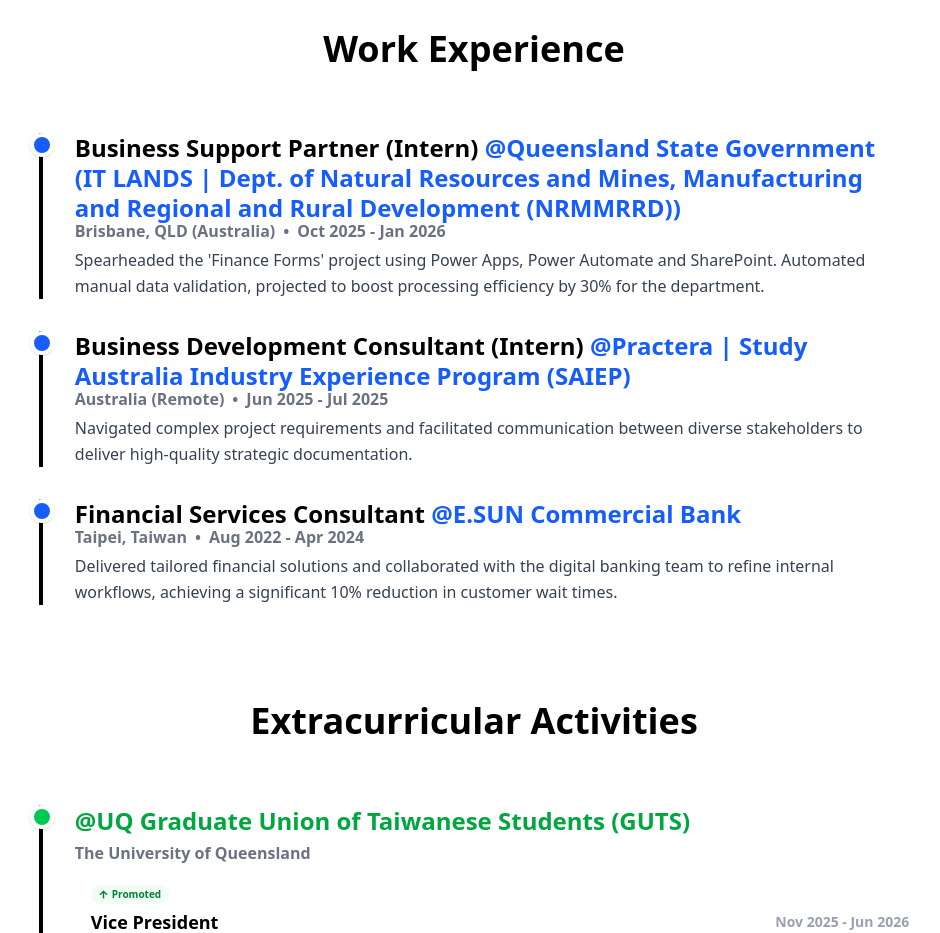
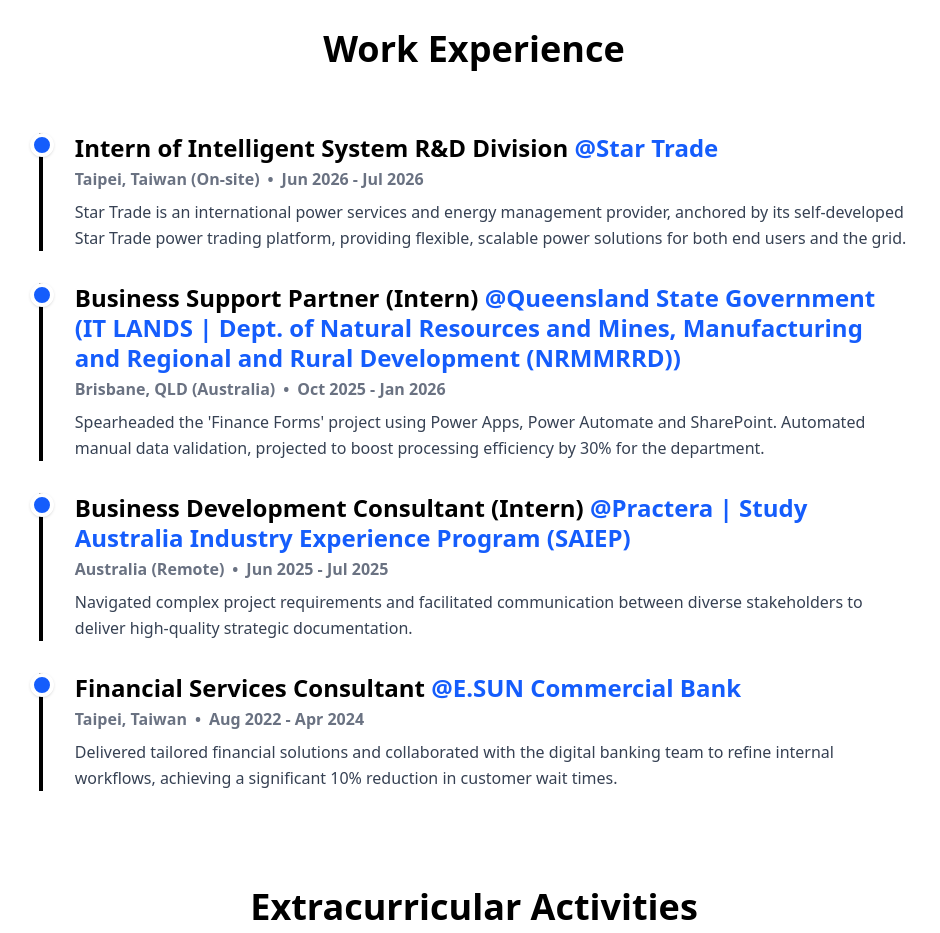
Before and after one commit to stevensu04/stevensu-resume, a Next.js app: page /about in a window 1280 px wide. Shown: the part 1700-2633 px from the top of the page, without its empty margins (166-1106 px from the left). Built offline with nearby package versions, Linux system fonts and the light colour scheme.

Commit message:
feat: add Star Trade Intelligent System R&D internship to work experience

```diff
--- a/src/app/about/page.tsx
+++ b/src/app/about/page.tsx
@@ -95,6 +95,15 @@
         <section id="experience" className="w-full mb-24 scroll-mt-32">
             <h2 className="font-bold text-4xl mb-16 w-full text-center">Work Experience</h2>
             <div className="max-w-[85%] mx-auto">
+                {/* 💡 Latest: Intelligent System R&D Internship at Star Trade */}
+                <ExperienceItem
+                    title="Intern of Intelligent System R&D Division"
+                    company="Star Trade"
+                    location="Taipei, Taiwan (On-site)"
+                    time="Jun 2026 - Jul 2026"
+                    work="Star Trade is an international power services and energy management provider, anchored by its self-developed Star Trade power trading platform, providing flexible, scalable power solutions for both end users and the grid."
+                />
+
                 <ExperienceItem
                     title="Business Support Partner (Intern)"
                     company="Queensland State Government (IT LANDS | Dept. of Natural Resources and Mines, Manufacturing and Regional and Rural Development (NRMMRRD))"
@@ -102,6 +111,7 @@
                     time="Oct 2025 - Jan 2026"
                     work="Spearheaded the 'Finance Forms' project using Power Apps, Power Automate and SharePoint. Automated manual data validation, projected to boost processing efficiency by 30% for the department."
                 />
+
                 <ExperienceItem
                     title="Business Development Consultant (Intern)"
                     company="Practera | Study Australia Industry Experience Program (SAIEP)"
@@ -109,6 +119,7 @@
                     time="Jun 2025 - Jul 2025"
                     work="Navigated complex project requirements and facilitated communication between diverse stakeholders to deliver high-quality strategic documentation."
                 />
+
                 <ExperienceItem
                     title="Financial Services Consultant"
                     company="E.SUN Commercial Bank"
@@ -195,13 +206,15 @@
     return (
         <div className="my-8 first:mt-0 last:mb-0 border-l-4 border-black pl-8 relative">
             <div className="absolute -left-[13px] top-0 w-6 h-6 bg-blue-600 rounded-full border-4 border-white shadow-sm" />
-            <h3 className="font-bold text-2xl mb-0 leading-tight">{title} <span className="text-blue-600">@{company}</span></h3>
-            <div className="flex flex-wrap items-center gap-x-2 font-semibold text-gray-500 mb-2 text-sm md:text-base leading-none">
+            <h3 className="font-bold text-2xl mb-1 leading-tight text-black">
+                {title} <span className="text-blue-600">@{company}</span>
+            </h3>
+            <div className="flex flex-wrap items-center gap-x-2 font-semibold text-gray-500 mb-2 text-sm md:text-base">
                 <span>{location}</span>
                 {location && <span>•</span>}
                 <span>{time}</span>
             </div>
-            <p className="font-medium w-full text-gray-700 leading-relaxed">{work}</p>
+            <p className="font-medium w-full text-gray-700 leading-relaxed text-sm md:text-base">{work}</p>
         </div>
     );
 }
```
